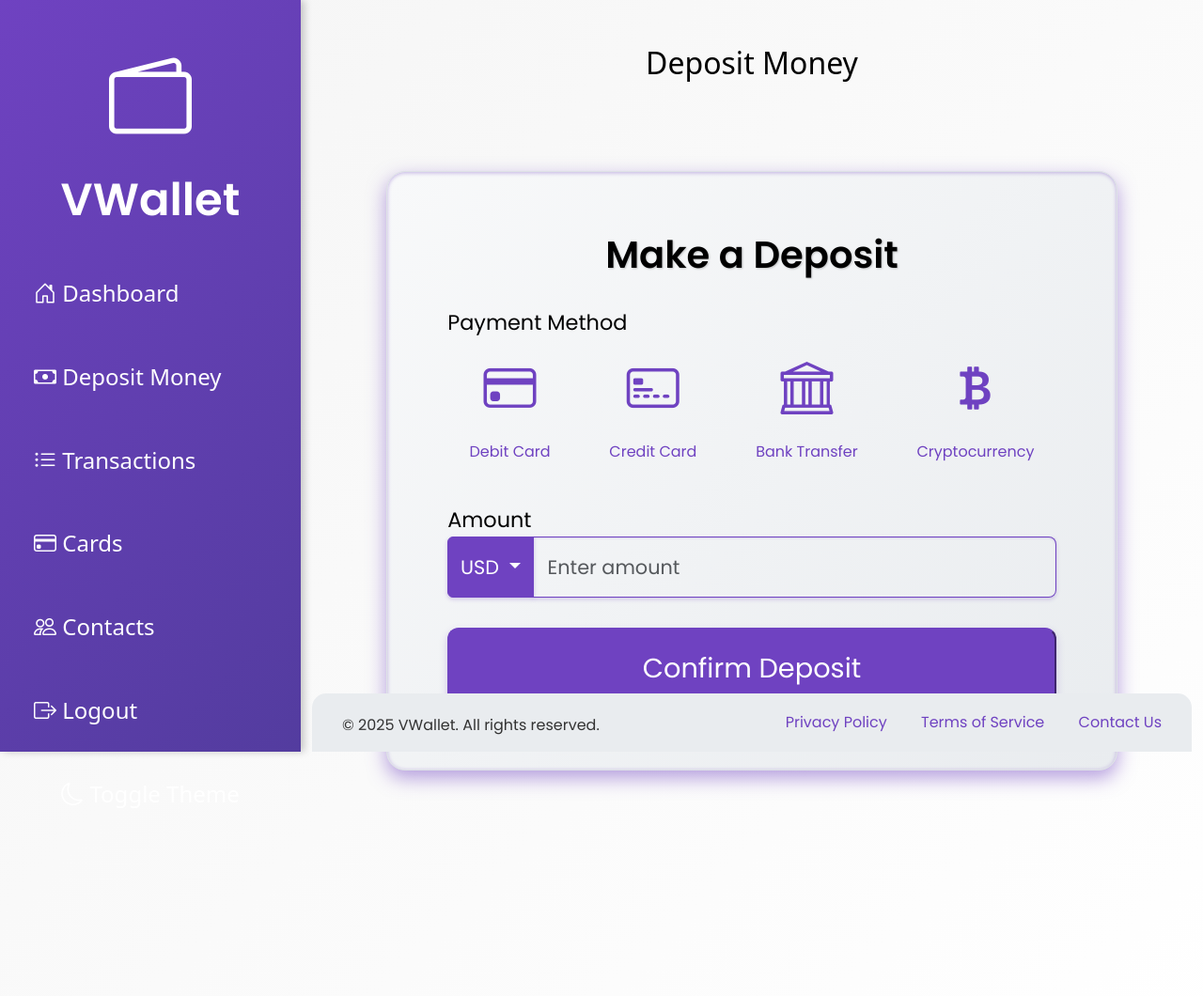
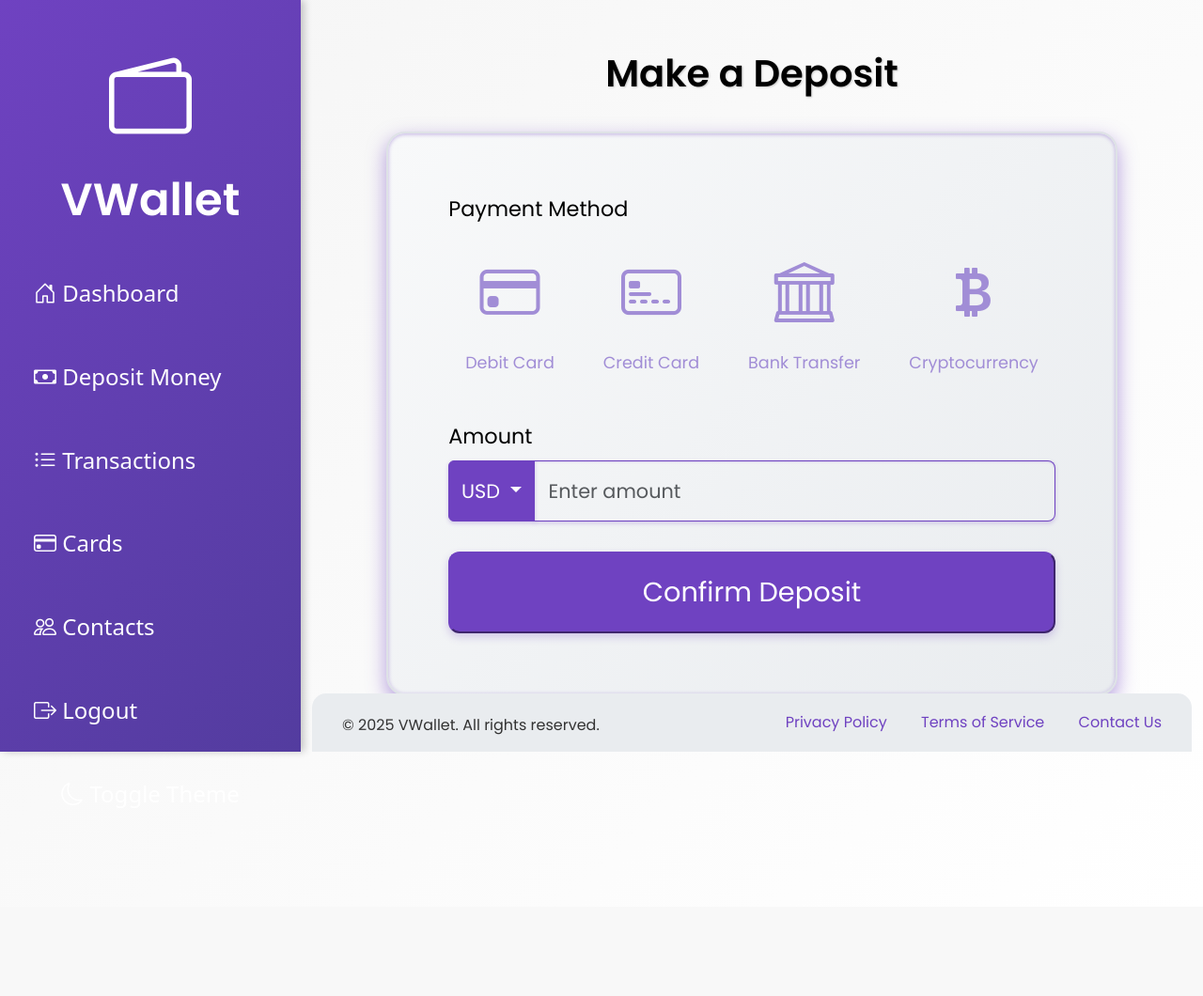
Before and after one commit to Virtual-Wallet-API/wallet_api, a FastAPI app: template frontend/templates/payments/deposit.html in a window 1280 px wide. Shown: the top 1060 px of the page at 94% size. After the commit the page ends 803 px from the top, so only its background shows below. Run offline with FastAPI, Linux system fonts and the light colour scheme; the template is opened without the code that fills it, so the values that code supplies are empty; parts of the project's set-up code (start-up, migrations or seed data) failed here and were passed over.

Commit message:
fe deposit variations

```diff
--- a/frontend/templates/payments/deposit.html
+++ b/frontend/templates/payments/deposit.html
@@ -8,19 +8,31 @@
         flex-direction: column;
         justify-content: center;
         align-items: center;
-        min-height: calc(100vh - 120px); /* Account for footer and page-title */
-        padding: 0; /* Remove default padding for precise centering */
+        min-height: calc(100vh - 120px); /* Account for footer */
+        padding: 0;
+    }
+
+    /* Deposit Title */
+    .deposit-title {
+        font-size: 2.5rem;
+        font-weight: 600;
+        margin-bottom: 2rem;
+        text-align: center;
+        text-shadow: 1px 1px 2px rgba(0, 0, 0, 0.2);
+        font-family: 'Poppins', sans-serif;
+        color: var(--text-color);
     }
 
     /* Deposit Box Styles */
     .deposit-box {
         position: relative;
+        margin-bottom: -4rem !important;
         width: 90%;
         max-width: 900px;
-        margin: 3rem auto; /* Increased margin */
-        padding: 4rem; /* Increased padding for taller box */
+        margin: 0 auto;
+        padding: 4rem;
         background: var(--balance-bg);
-        border: 1px solid var(--bs-border-color);
+        border: 2px solid var(--bs-border-color);
         border-radius: 20px;
         box-shadow: 0 8px 20px rgba(var(--accent-color-rgb), 0.5), inset 0 1px 4px rgba(var(--accent-color-rgb), 0.4);
         transition: background-color 0.2s ease, box-shadow 0.3s ease, transform 0.2s ease;
@@ -40,14 +52,6 @@
     .deposit-box:hover {
         transform: scale(1.02);
         box-shadow: 0 10px 25px rgba(var(--accent-color-rgb), 0.6), inset 0 1px 5px rgba(var(--accent-color-rgb), 0.5);
-    }
-
-    .deposit-box h3 {
-        font-size: 2.5rem;
-        font-weight: 600;
-        margin-bottom: 2rem;
-        text-align: center;
-        text-shadow: 1px 1px 2px rgba(0, 0, 0, 0.2);
     }
 
     /* Form Elements */
@@ -88,38 +92,61 @@
 
     .payment-method-btn {
         background: none;
-        border: none;
-        padding: 0.75rem; /* Increased padding */
+        border: 1px solid transparent; /* Default transparent border */
+        padding: 1rem; /* Larger padding */
         display: flex;
         flex-direction: column;
         align-items: center;
         cursor: pointer;
-        transition: transform 0.2s ease, box-shadow 0.3s ease, color 0.3s ease;
-        color: var(--accent-color);
+        transition: transform 0.2s ease, box-shadow 0.3s ease, color 0.3s ease, border-color 0.3s ease;
+        border-radius: 12px; /* Increased border radius */
+    }
+
+    [data-bs-theme="light"] .payment-method-btn {
+        color: #a18dd6; /* Lighter purple in light mode */
+    }
+
+    [data-bs-theme="dark"] .payment-method-btn {
+        color: var(--accent-color); /* Keep accent color in dark mode */
     }
 
     .payment-method-btn i {
-        font-size: 3.5rem; /* Larger icon */
+        font-size: 4rem; /* Larger icon */
         margin-bottom: 0.75rem;
     }
 
     .payment-method-btn span {
-        font-size: 1rem; /* Larger text */
+        font-size: 1.1rem; /* Larger text */
         font-weight: 400;
     }
 
     .payment-method-btn:hover {
         transform: scale(1.05);
-        color: white; /* White on hover */
-        box-shadow: 0 4px 8px rgba(var(--accent-color-rgb), 0.4); /* Use accent-color-hover for shadow */
+        border: 2px solid var(--accent-color-hover); /* Nice hover border */
+        box-shadow: 0 4px 8px rgba(var(--accent-color-rgb), 0.4); /* Darker purple shadow */
+    }
+
+    [data-bs-theme="light"] .payment-method-btn:hover {
+        color: #6f42c1; /* Dark purple in light mode */
+    }
+
+    [data-bs-theme="dark"] .payment-method-btn:hover {
+        color: white; /* White in dark mode */
     }
 
     .payment-method-btn.active {
-        outline: 2px solid var(--accent-color);
-        border-radius: 8px;
+        border: 2px solid var(--accent-color); /* Selected border */
+        border-radius: 12px;
         box-shadow: 0 4px 8px rgba(var(--accent-color-rgb), 0.4), inset 0 1px 3px rgba(var(--accent-color-rgb), 0.3);
         transform: translateY(-2px);
-        color: white; /* White when selected */
+    }
+
+    [data-bs-theme="light"] .payment-method-btn.active {
+        color: #6f42c1; /* Dark purple in light mode */
+    }
+
+    [data-bs-theme="dark"] .payment-method-btn.active {
+        color: white; /* White in dark mode */
     }
 
     /* Currency Dropdown */
@@ -214,6 +241,10 @@
         box-shadow: 0 6px 12px rgba(var(--accent-color-rgb), 0.4);
     }
 
+    label {
+        margin-bottom: 0.5rem;
+    }
+
     /* Responsive Adjustments */
     @media (max-width: 768px) {
         .deposit-box {
@@ -222,7 +253,7 @@
             font-size: 1.2rem;
         }
 
-        .deposit-box h3 {
+        .deposit-title {
             font-size: 2rem;
         }
 
@@ -236,11 +267,11 @@
         }
 
         .payment-method-btn i {
-            font-size: 3rem;
+            font-size: 3.5rem;
         }
 
         .payment-method-btn span {
-            font-size: 0.9rem;
+            font-size: 1rem;
         }
 
         .currency-btn {
@@ -265,13 +296,10 @@
 {% endblock %}
 
 {% block content %}
-<div class="container page-title">
-    <h2>Deposit Money</h2>
-</div>
+<div class="deposit-title">Make a Deposit</div>
 
 <!-- Deposit Box -->
 <div class="deposit-box">
-    <h3>Make a Deposit</h3>
     <form>
         <div class="form-group">
             <label for="payment-method">Payment Method</label>
```
